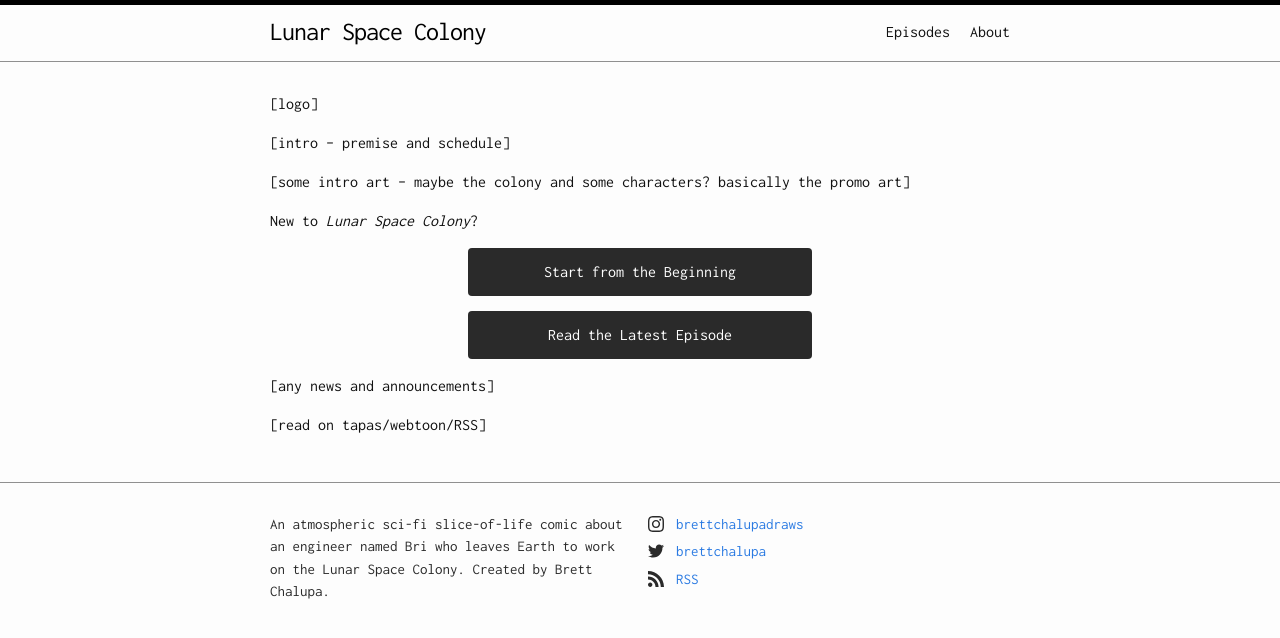
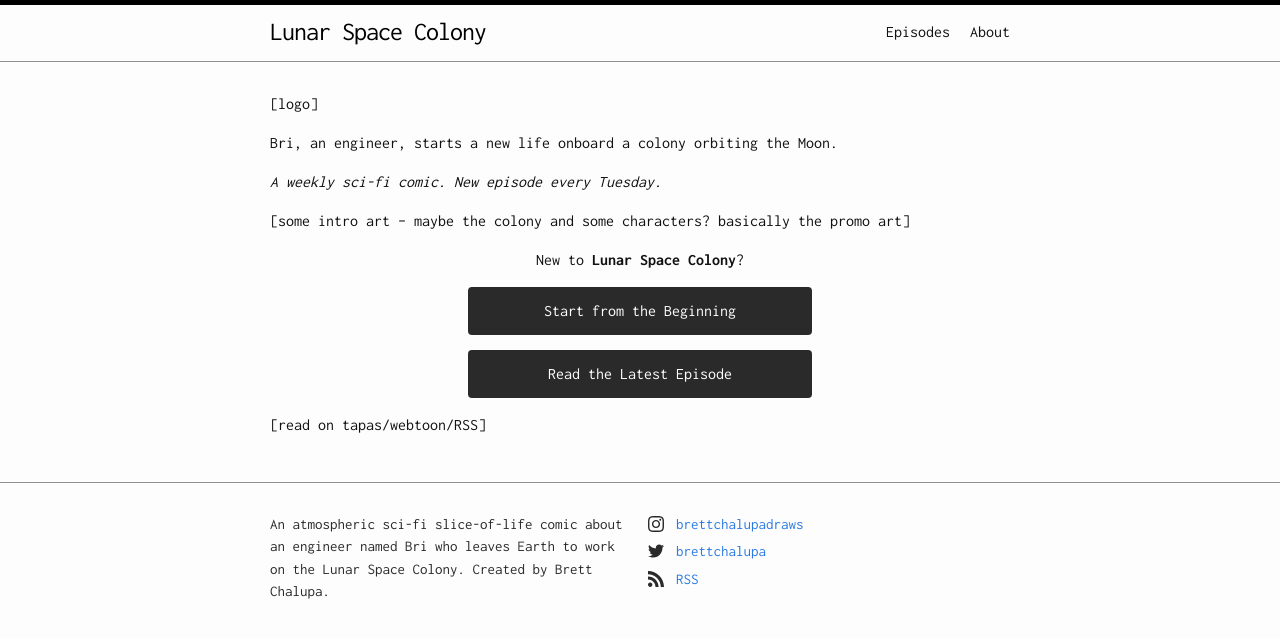
Before and after one commit to brettchalupa/lsc, a Jekyll site: the page built from index.md, in a window 1280 px wide. Shown: the top 638 px of the page. Built offline with Jekyll 4.4.1, drawn with Linux system fonts in a browser that asks for light colours.

Commit message:
Flesh out home page content
No images yet, but just getting it going.

```diff
--- a/index.md
+++ b/index.md
@@ -7,11 +7,15 @@ layout: home
 
 [logo]
 
-[intro -- premise and schedule]
+Bri, an engineer, starts a new life onboard a colony orbiting the Moon.
+
+_A weekly sci-fi comic. New episode every Tuesday._
 
 [some intro art -- maybe the colony and some characters? basically the promo art]
 
-New to _Lunar Space Colony_?
+<p class="center">
+  New to <strong>Lunar Space Colony</strong>?
+</p>
 
 {% assign first_post = site.posts.last %}
 <a class="button" href="{{ first_post.url | relative_url }}">Start from the Beginning</a>
@@ -19,6 +23,4 @@ New to _Lunar Space Colony_?
 {% assign latest_post = site.posts.first %}
 <a class="button" href="{{ latest_post.url | relative_url }}">Read the Latest Episode</a>
 
-[any news and announcements]
-
 [read on tapas/webtoon/RSS]
```
